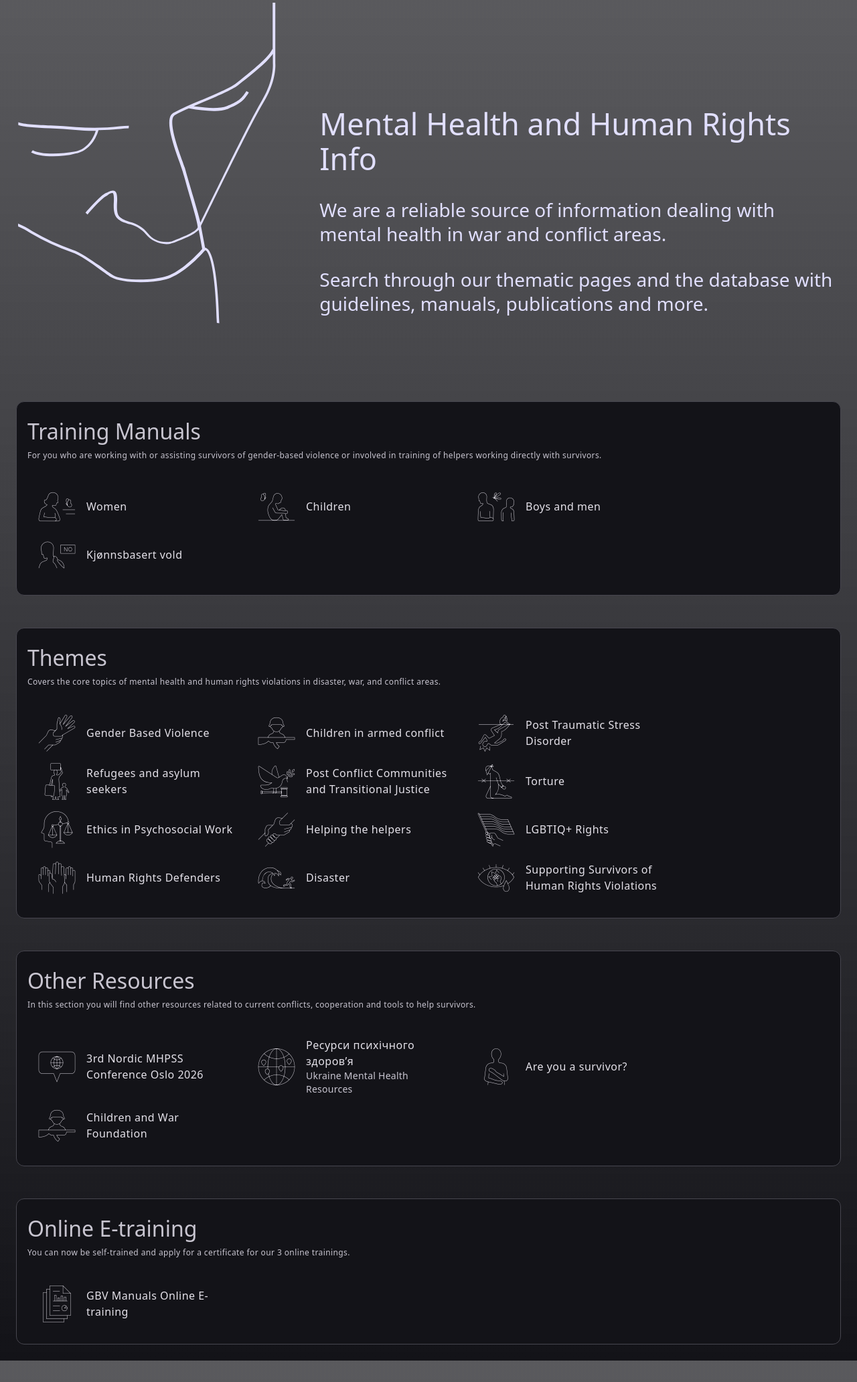
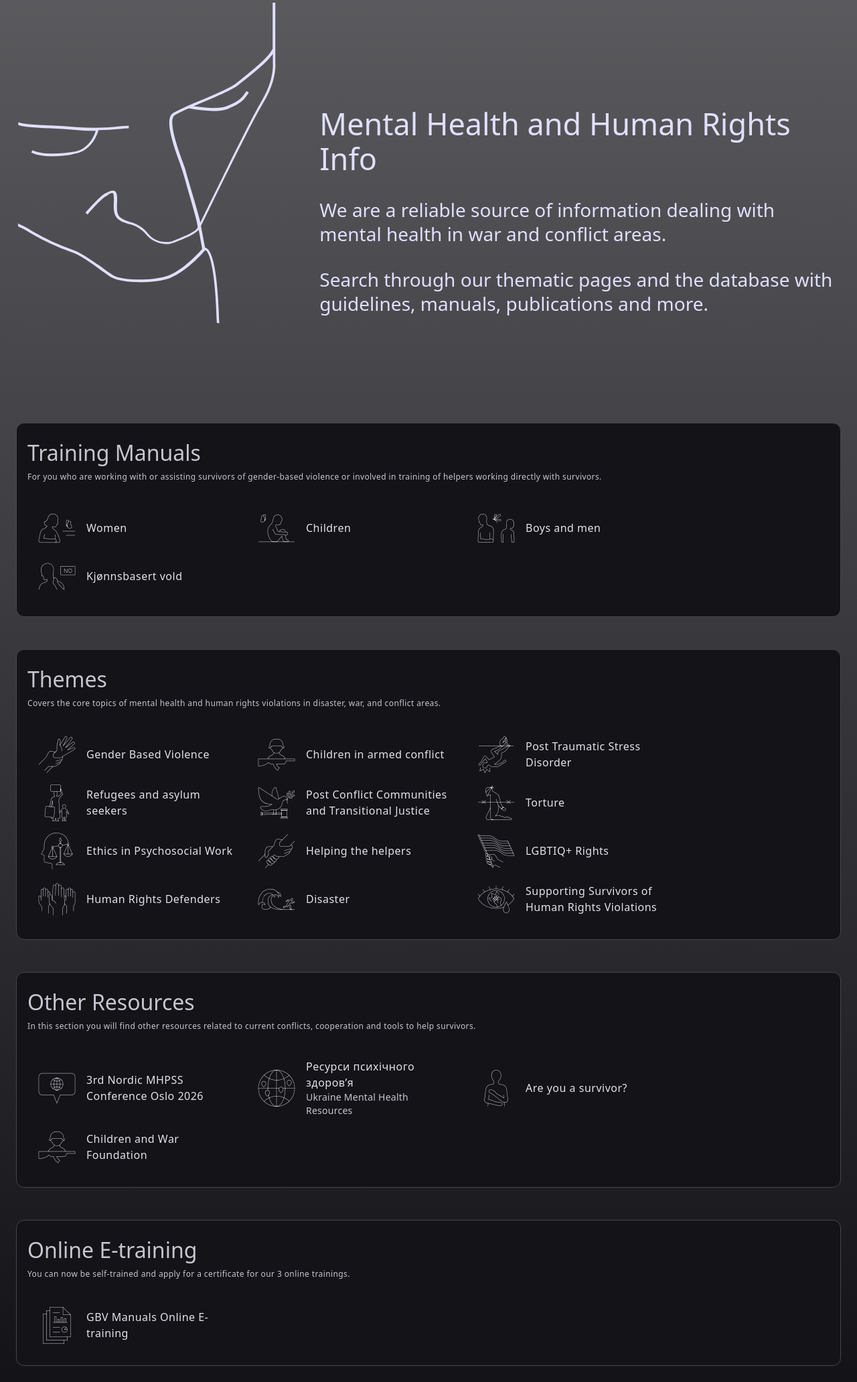
Before and after one commit to henkpb/hhri, a Jekyll site: the page built from index.md, in a window 1280 px wide. Shown: the whole page at 67% size. Built offline with Jekyll 4.4.1, drawn with Linux system fonts in a browser that asks for light colours; some web fonts are replaced; before the commit the page ends 2031 px from its top, so only the background shows below that.

Commit message:
Update home.css

```diff
--- a/css/home.css
+++ b/css/home.css
@@ -13,7 +13,7 @@
 }
 .micl-body {
   flex-direction: column;
-  row-gap: 48px;
+  row-gap: 96px;
 }
 .micl-pane>.micl-pane__columns {
     column-gap: 64px;
@@ -46,7 +46,7 @@
 .micl-pane:has(.hhri-news-section) {
   row-gap: 48px;
 }
-.micl-pane:has(.hhri-news-section) > div {
+.micl-pane:has(.hhri-news-section) > .micl-card-outlined {
   padding-block-start: 16px;
 }
 .hhri-news-section {
@@ -59,6 +59,9 @@
 .hhri-news-section > div {
   flex: 1;
 }
+.hhri-news-section > h2 {
+  white-space: normal;
+}
 .hhri-news-section .micl-card__content {
   color: var(--md-sys-color-on-surface);
 }
```
